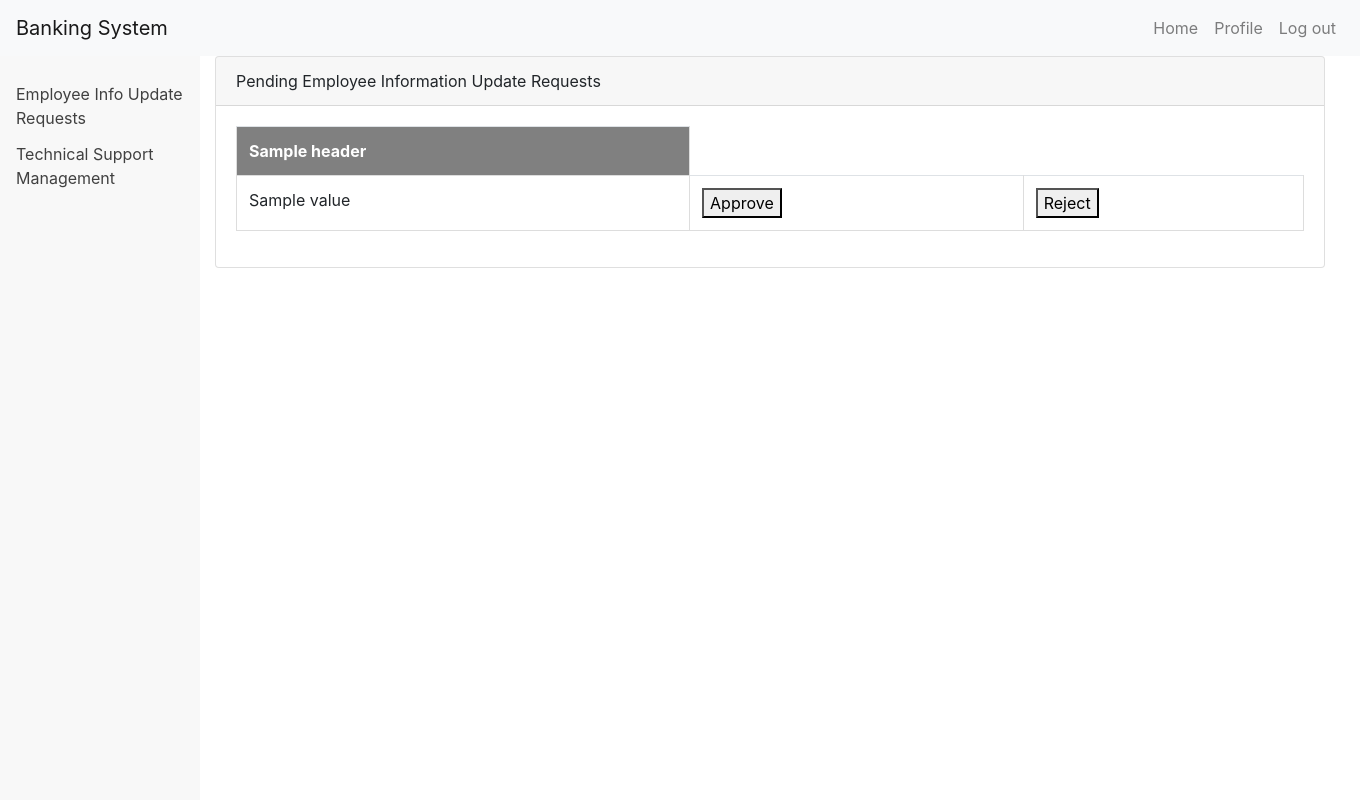
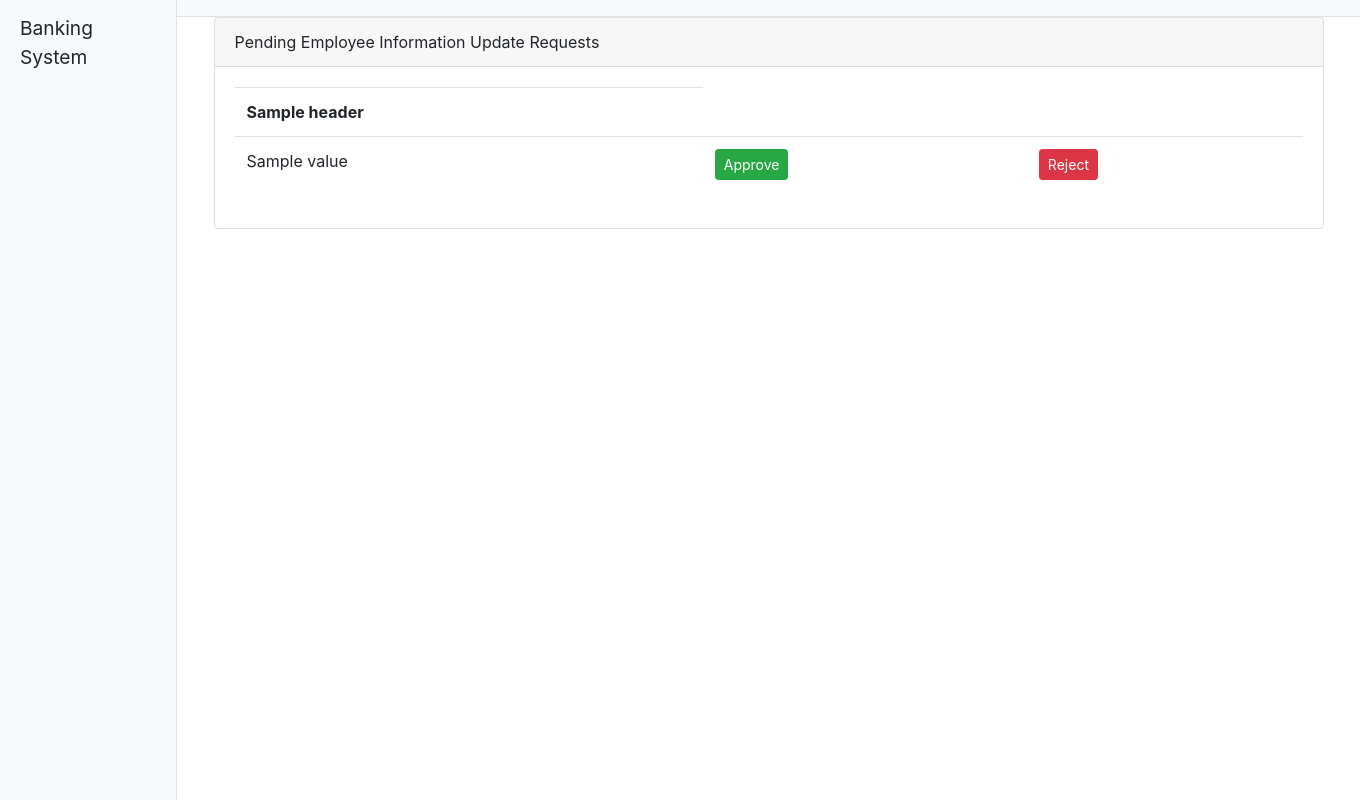
Before and after one commit to CSE545/BankingSystem, a Django app: template banking_system/user_management/templates/user_management/pendingEmployeeRequests.html in a window 1360 px wide. Run offline with Django 3.2, Linux system fonts and the light colour scheme; the template is opened without the code that fills it: most values are stand-ins (such as "Sample title", 1, 10 or a date in 2020); some libraries are stand-ins or nearby versions.

Commit message:
Css change. Made consistent

```diff
--- a/banking_system/templates/side_nav/side_nav_customer.html
+++ b/banking_system/templates/side_nav/side_nav_customer.html
@@ -9,5 +9,3 @@
     <!-- <div class="dropdown-divider"></div>
             <a class="dropdown-item" href="#">Something else here</a> -->
 </div>
-<a href="/transactions/pendingFundTransfers/" class="list-group-item list-group-item-action bg-light">Fund transfer
-    requests</a>
--- a/banking_system/user_management/templates/user_management/pendingEmployeeRequests.html
+++ b/banking_system/user_management/templates/user_management/pendingEmployeeRequests.html
@@ -1,20 +1,6 @@
-{% extends 't3_employee_home.html' %}
+{% extends 'homepage.html' %}
 {% block info %}
-<style>
-    th {
-        padding-top: 12px;
-        padding-bottom: 12px;
-        text-align: left;
-        background-color: gray;
-        color: white;
-    }
-
-    td, th {
-        border: 1px solid #ddd;
-        padding: 8px;
-    }
-</style>
-<div class="container" style="margin-left: 200px">
+<div class="container">
     <div class="row">
         <div class="col">
             <div class="card">
@@ -34,10 +20,10 @@
                             <td>{{value}}</td>
                             {% endfor %}
                             <td>
-                                <button class="action">Approve</button>
+                                <button class="action btn btn-success btn-sm">Approve</button>
                             </td>
                             <td>
-                                <button class="action">Reject</button>
+                                <button class="action btn btn-danger btn-sm">Reject</button>
                             </td>
                         </tr>
                         {% endfor %}
```
Also changed, not shown: banking_system/transaction_management/templates/transaction_management/pendingFundTransfers.html (+5 -18 lines).
